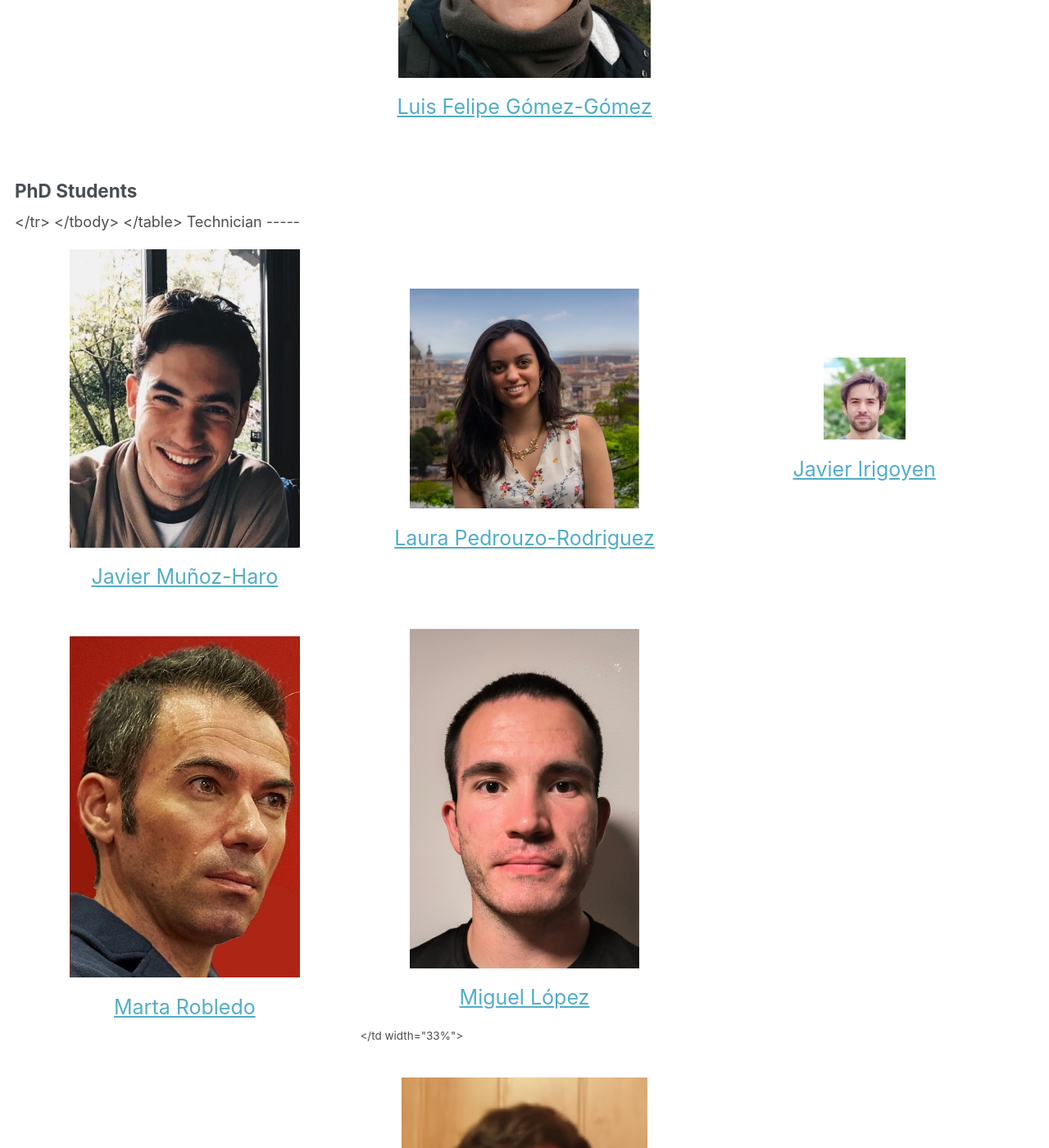
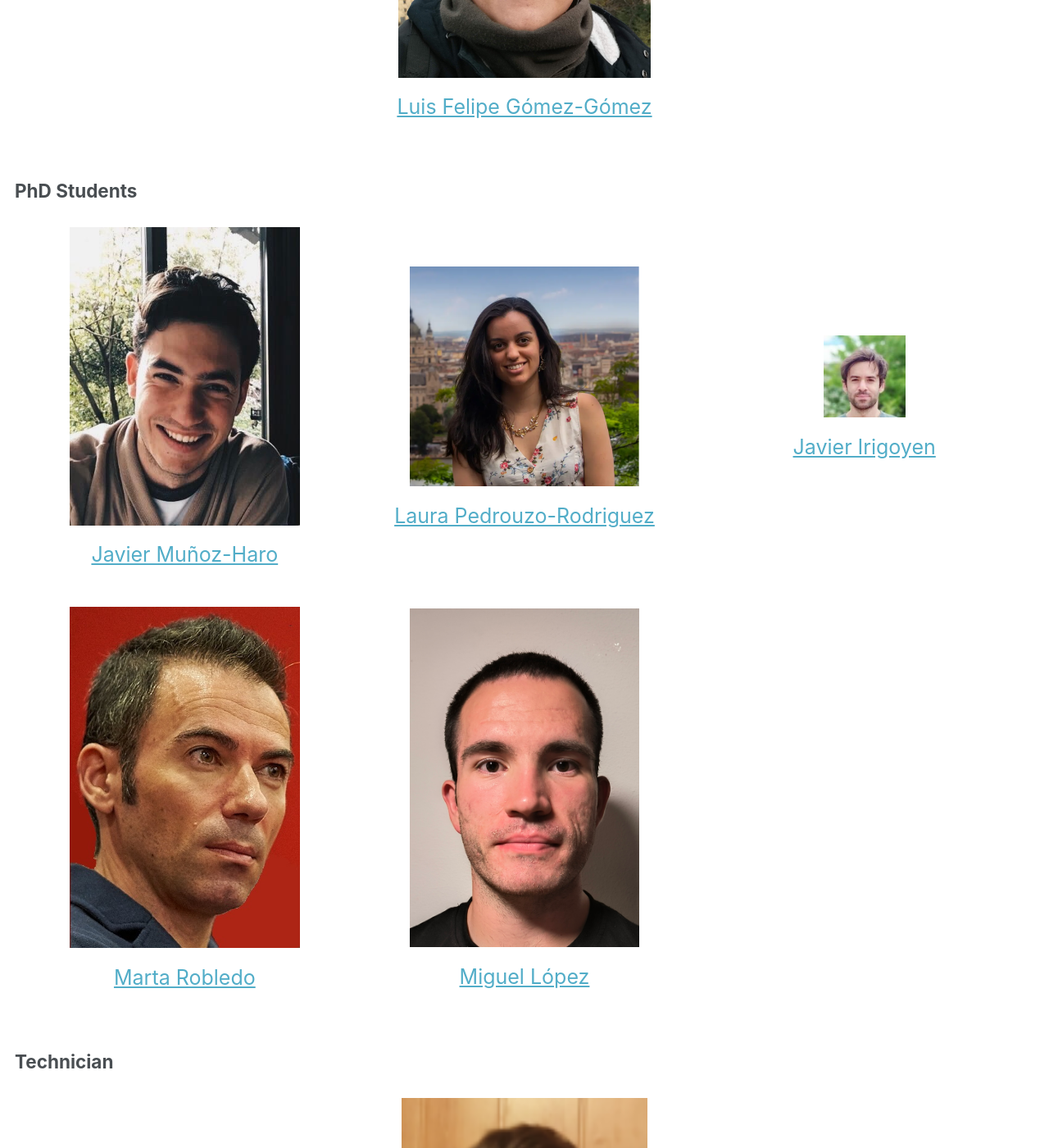
Before and after one commit to catedraeniauam/catedraeniauam.github.io, a Jekyll site: the page built from _pages/team.md, in a window 1280 px wide and 1400 px high, scrolled down 1654 px. Shown: the whole window at 82% size. Built offline with Jekyll 4.4.1, drawn with Linux system fonts in a browser that asks for light colours.

Commit message:
arreglo uno de mis problemas

```diff
--- a/_pages/team.md
+++ b/_pages/team.md
@@ -108,8 +108,8 @@ PhD Students
           <p align="center"><img class="img-70" src="https://catedraeniauam.github.io/images/miguel phd.jpg"></p>
           <p align="center"><a class="nombre" href="https://scholar.google.es/citations?user=tGNzY0EAAAAJ&hl=es&oi=ao">Miguel López</a></p>
         </div>
-      </td width="33%">
-      <td>
+      </td>
+      <td width="33%">
       </td>
     </tr>
   </tbody>
```
